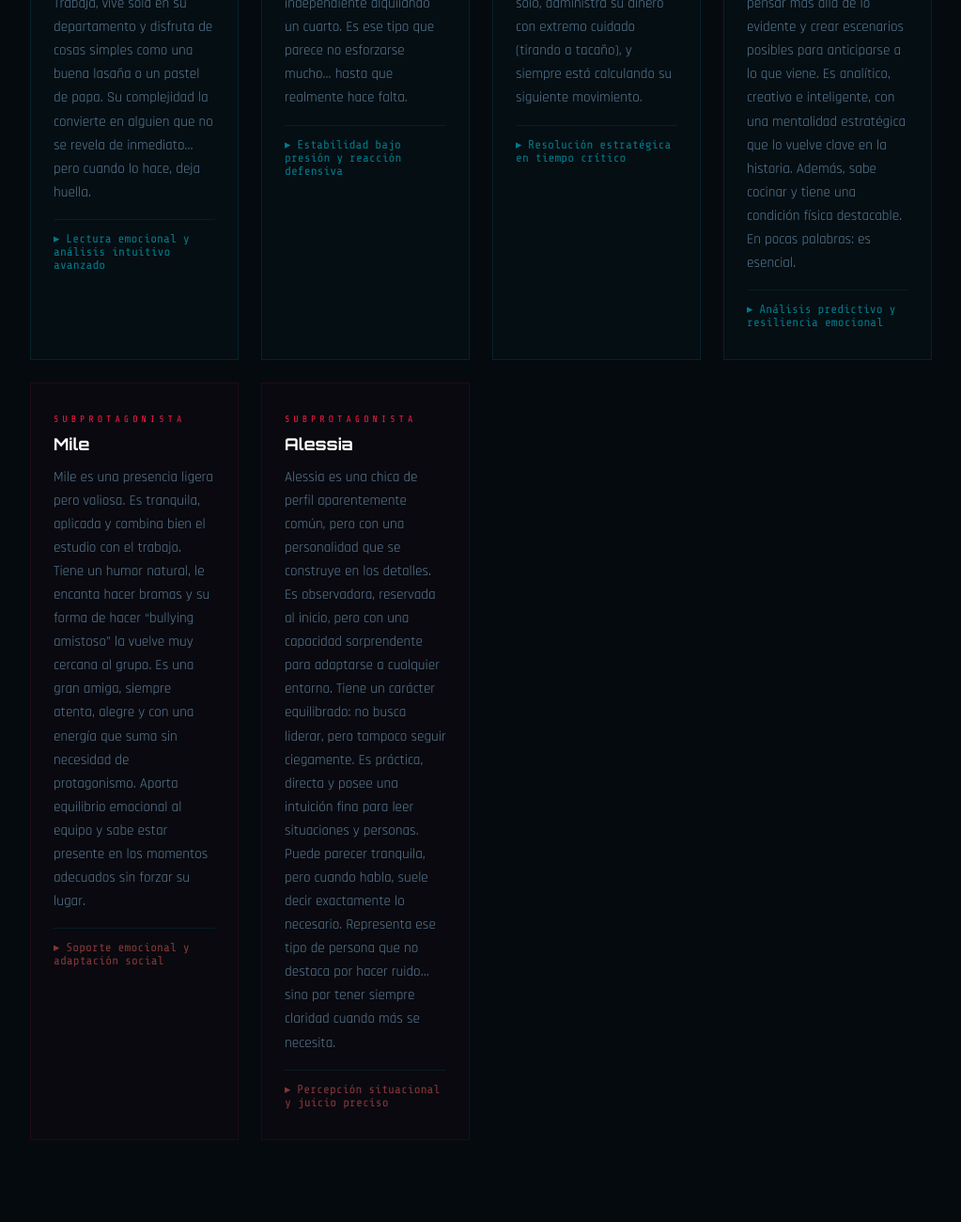
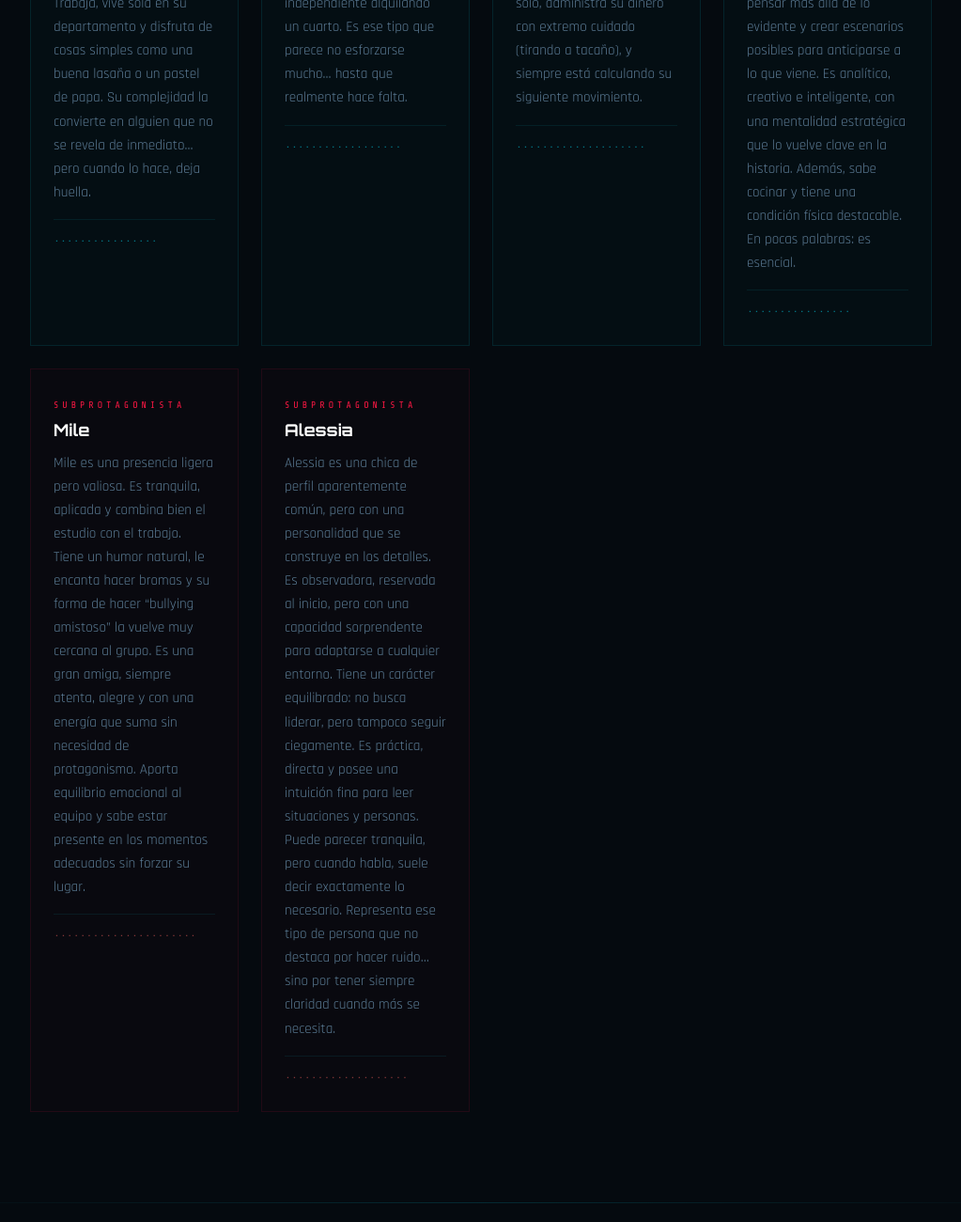
Before and after one commit to LeninK8/PROYECTOCELCIUS, a plain HTML site: page index.html in a window 1280 px wide. Shown: the part 4440-5740 px from the top of the page at 94% size, without its empty margins (128-1151 px from the left). Drawn offline with nearby package versions, Linux system fonts and the light colour scheme.

Commit message:
Update index.html

```diff
--- a/index.html
+++ b/index.html
@@ -764,42 +764,42 @@
         <p class="char-role">Co-protagonista · I</p>
         <h3 class="char-name">Kira</h3>
         <p class="char-desc">A primera impresión, Kira parece una chica tímida, callada y poco sociable, como si prefiriera mantenerse al margen del mundo. Sin embargo, quien logra conocerla descubre a alguien completamente distinto: es amigable, empática y genuinamente buena persona. Posee una gran inteligencia, aunque a veces su lado flojo la frena… pero cuando realmente se propone algo, lo cumple sin fallar. Es organizada, curiosa y creativa, con una fuerte conexión con sus principios y emociones. Tiene la capacidad de escuchar a los demás con atención real, algo que la vuelve un pilar emocional dentro del grupo. Trabaja, vive sola en su departamento y disfruta de cosas simples como una buena lasaña o un pastel de papa. Su complejidad la convierte en alguien que no se revela de inmediato… pero cuando lo hace, deja huella.</p>
-        <p class="char-ability">▸ Lectura emocional y análisis intuitivo avanzado</p>
+        <p class="char-ability">................</p>
       </div>
 
       <div class="character-card">
         <p class="char-role">Co-protagonista · II</p>
         <h3 class="char-name">Nick</h3>
         <p class="char-desc">Nick es un chico serio a primera vista, aunque dentro del grupo se suelta bastante, especialmente con Elías y Lenin, con quienes comparte bromas constantes. Es analítico, pero no muy creativo; suele preferir lo práctico, incluso si eso implica copiar ideas en lugar de generarlas desde cero. Tiene una personalidad algo floja y evita pensar demasiado cuando puede, lo que a veces lo lleva a confundirse con facilidad. Aun así, en momentos críticos demuestra algo inesperado: puede ser quien calma la tormenta cuando todo se descontrola. Le gustan los videojuegos, los piqueos y lleva una vida independiente alquilando un cuarto. Es ese tipo que parece no esforzarse mucho… hasta que realmente hace falta.</p>
-        <p class="char-ability">▸ Estabilidad bajo presión y reacción defensiva</p>
+        <p class="char-ability">..................</p>
       </div>
 
       <div class="character-card">
         <p class="char-role">Co-protagonista · III</p>
         <h3 class="char-name">Elías</h3>
         <p class="char-desc">Elías es el más estudioso y centrado del grupo. Tiene una conexión especial con Nick, con quien comparte largas sesiones de videojuegos y bromas pesadas, siempre en un tono de confianza. Es más calmado, más estratégico, y en situaciones de presión se convierte en la mente maestra que resuelve problemas con rapidez e ingenio. Aunque todos tienen inteligencia, Elías destaca por su claridad mental… aunque en el fondo sabe que Kira está un paso más allá. Tiene una debilidad bastante marcada: las papitas. Literalmente podría sobrevivir a base de eso, ya sean Lays o Inka Chips. Vive solo, administra su dinero con extremo cuidado (tirando a tacaño), y siempre está calculando su siguiente movimiento.</p>
-        <p class="char-ability">▸ Resolución estratégica en tiempo crítico</p>
+        <p class="char-ability">....................</p>
       </div>
 
       <div class="character-card">
         <p class="char-role">Co-protagonista · IV</p>
         <h3 class="char-name">Lenin</h3>
         <p class="char-desc">Lenin es el alma del grupo. Sin importar la situación —incluso en medio del caos o el dolor— encontrará la forma de hacer reír a los demás. Tiene un humor sarcástico, a veces burlón, y no duda en incomodar un poco si eso significa levantar el ánimo del equipo. Es extremadamente leal: es el tipo de persona que se quedaría despierto cuidando a los demás mientras todos duermen. Aunque su apariencia puede parecer fría, seria o incluso intimidante, en el fondo es alguien muy amable y empático. Eso sí, puede lanzar insultos o bromas pesadas que te agarran desprevenido. Le gusta caminar sin límites, pensar más allá de lo evidente y crear escenarios posibles para anticiparse a lo que viene. Es analítico, creativo e inteligente, con una mentalidad estratégica que lo vuelve clave en la historia. Además, sabe cocinar y tiene una condición física destacable. En pocas palabras: es esencial.</p>
-        <p class="char-ability">▸ Análisis predictivo y resiliencia emocional</p>
+        <p class="char-ability">................</p>
       </div>
 
       <div class="character-card red-card">
         <p class="char-role">Subprotagonista</p>
         <h3 class="char-name">Mile</h3>
         <p class="char-desc">Mile es una presencia ligera pero valiosa. Es tranquila, aplicada y combina bien el estudio con el trabajo. Tiene un humor natural, le encanta hacer bromas y su forma de hacer “bullying amistoso” la vuelve muy cercana al grupo. Es una gran amiga, siempre atenta, alegre y con una energía que suma sin necesidad de protagonismo. Aporta equilibrio emocional al equipo y sabe estar presente en los momentos adecuados sin forzar su lugar.</p>
-        <p class="char-ability">▸ Soporte emocional y adaptación social</p>
+        <p class="char-ability">......................</p>
       </div>
 
       <div class="character-card red-card">
         <p class="char-role">Subprotagonista</p>
         <h3 class="char-name">Alessia</h3>
         <p class="char-desc">Alessia es una chica de perfil aparentemente común, pero con una personalidad que se construye en los detalles. Es observadora, reservada al inicio, pero con una capacidad sorprendente para adaptarse a cualquier entorno. Tiene un carácter equilibrado: no busca liderar, pero tampoco seguir ciegamente. Es práctica, directa y posee una intuición fina para leer situaciones y personas. Puede parecer tranquila, pero cuando habla, suele decir exactamente lo necesario. Representa ese tipo de persona que no destaca por hacer ruido… sino por tener siempre claridad cuando más se necesita.</p>
-        <p class="char-ability">▸ Percepción situacional y juicio preciso</p>
+        <p class="char-ability">...................</p>
       </div>
 
     </div>
```
